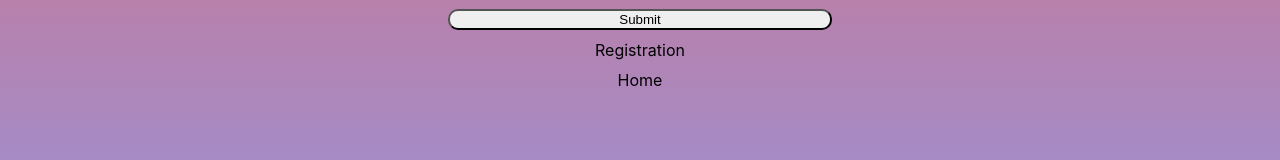
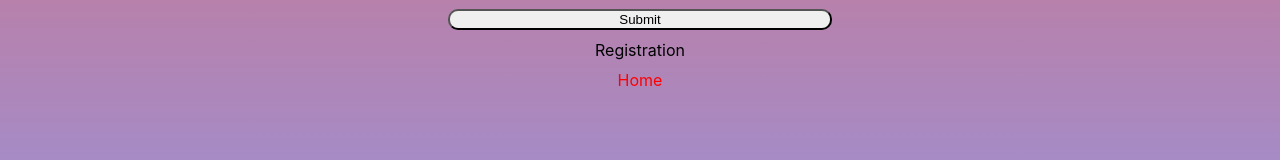
Before and after one commit to IgorKravtsov/andrey-ass, a React (Create React App) app: page /login in a window 1280 px wide. Shown: the part 441-601 px from the top of the page. Built offline with nearby package versions, Linux system fonts and the light colour scheme.

Commit message:
change decoration

```diff
--- a/src/pages/Register/style.scss
+++ b/src/pages/Register/style.scss
@@ -37,7 +37,7 @@ h1{
 }
 
 .toHome{
-    text-decoration: none;
-    color: black;
+    text-decoration: dashed;
+    color: red;
     margin-top: 10px;
 }
```
